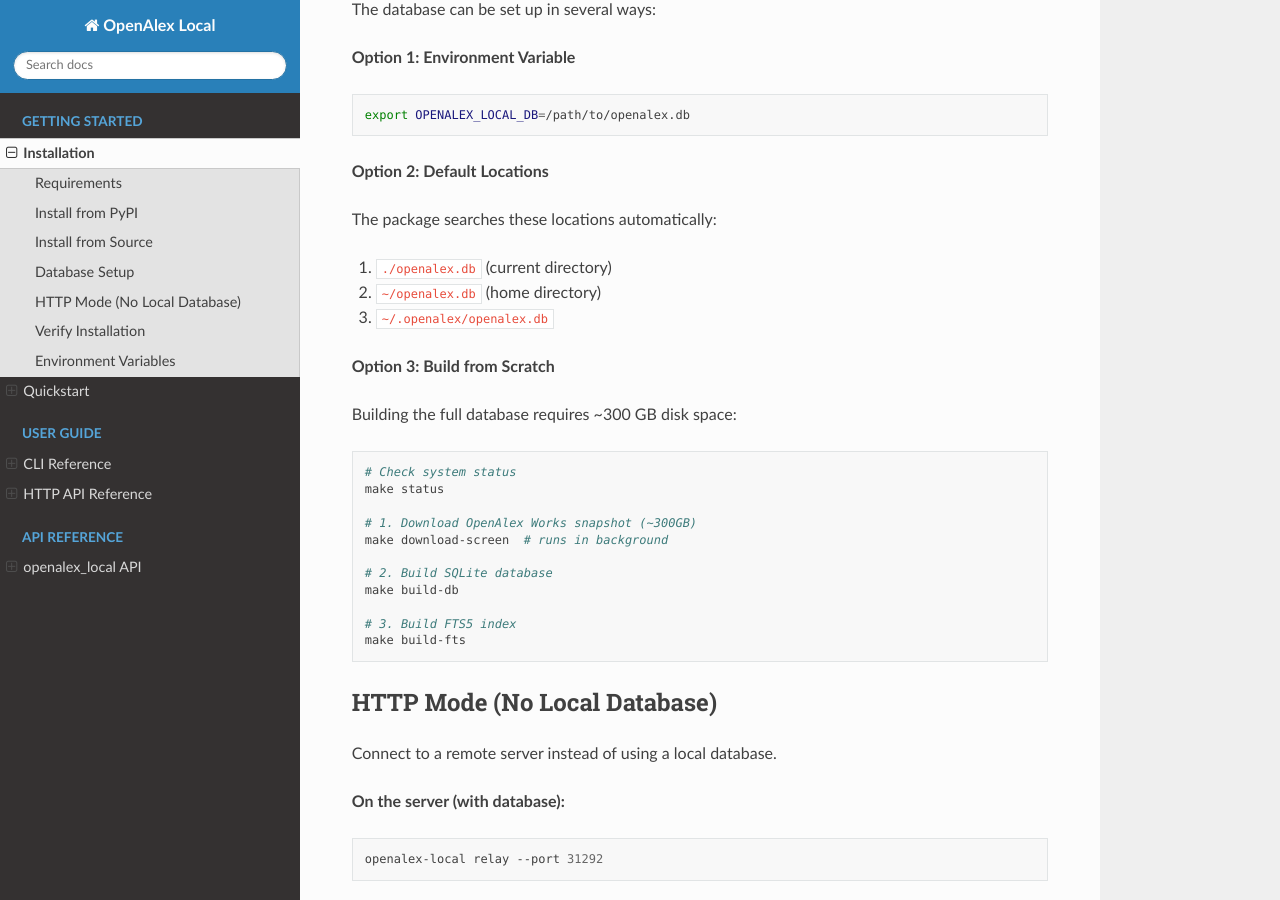
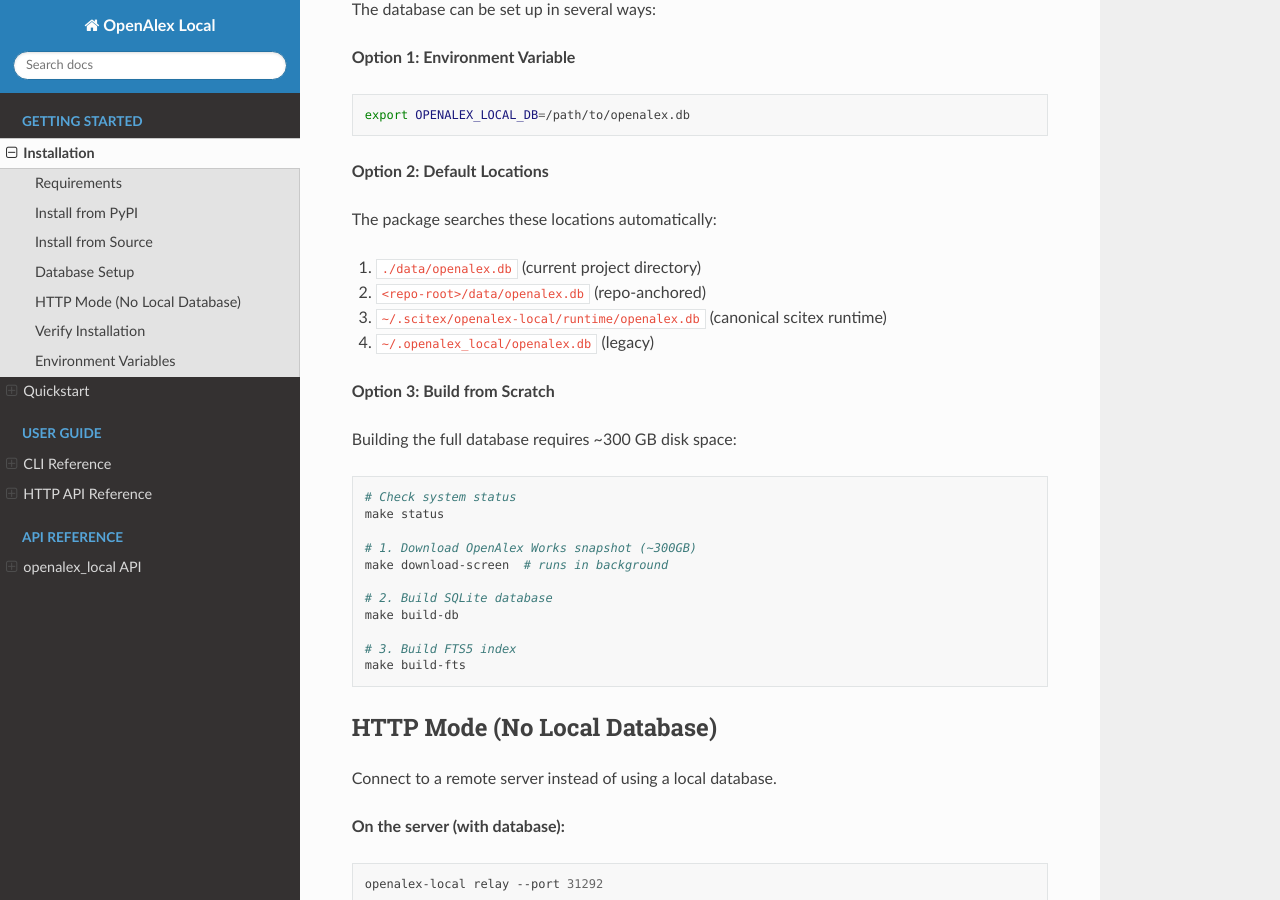
Before and after one commit to ywatanabe1989/openalex-local, a Sphinx documentation site: the page built from docs/sphinx/installation.rst, in a window 1280 px wide and 900 px high, scrolled down 865 px. Built offline with Sphinx 7.4.7 and the Read the Docs theme 3.1.0, drawn with Linux system fonts in a browser that asks for light colours.

Commit message:
docs: refresh README, skills, and sphinx docs
- Fix stale API names in README "4 Interfaces" section (openalex_search → search,
  get_work → get, openalex-local work → search-by-doi)
- Update DB discovery paths in skills/10_database-setup.md to include
  canonical scitex runtime location (~/.scitex/openalex-local/runtime/openalex.db)
- Fix SKILL.md HOW reference (pyalex → openalex_local.search)
- Fix sphinx installation.rst default location paths (match actual DEFAULT_DB_PATHS)
- Bump conf.py release from 0.4.0 → 0.7.6 to match pyproject.toml

```diff
--- a/docs/sphinx/conf.py
+++ b/docs/sphinx/conf.py
@@ -15,7 +15,7 @@
 project = "OpenAlex Local"
 copyright = "2025, Yusuke Watanabe"
 author = "Yusuke Watanabe"
-release = "0.4.0"
+release = "0.7.6"
 
 # -- General configuration ---------------------------------------------------
 
@@ -61,7 +61,7 @@
 napoleon_use_admonition_for_notes = True
 napoleon_use_admonition_for_references = True
 napoleon_use_ivar = True  # emit :ivar: so attributes aren't double-documented
-                          # alongside autodoc's dataclass-field descriptions
+# alongside autodoc's dataclass-field descriptions
 napoleon_use_param = True
 napoleon_use_rtype = True
 napoleon_preprocess_types = False
--- a/docs/sphinx/installation.rst
+++ b/docs/sphinx/installation.rst
@@ -51,9 +51,10 @@
 
 The package searches these locations automatically:
 
-1. ``./openalex.db`` (current directory)
-2. ``~/openalex.db`` (home directory)
-3. ``~/.openalex/openalex.db``
+1. ``./data/openalex.db`` (current project directory)
+2. ``<repo-root>/data/openalex.db`` (repo-anchored)
+3. ``~/.scitex/openalex-local/runtime/openalex.db`` (canonical scitex runtime)
+4. ``~/.openalex_local/openalex.db`` (legacy)
 
 **Option 3: Build from Scratch**
 
```
Also changed, not shown: README.md (+5 -4 lines), src/openalex_local/_skills/openalex-local/10_database-setup.md (+2 -1 lines), src/openalex_local/_skills/openalex-local/SKILL.md (+1 -1 lines).
